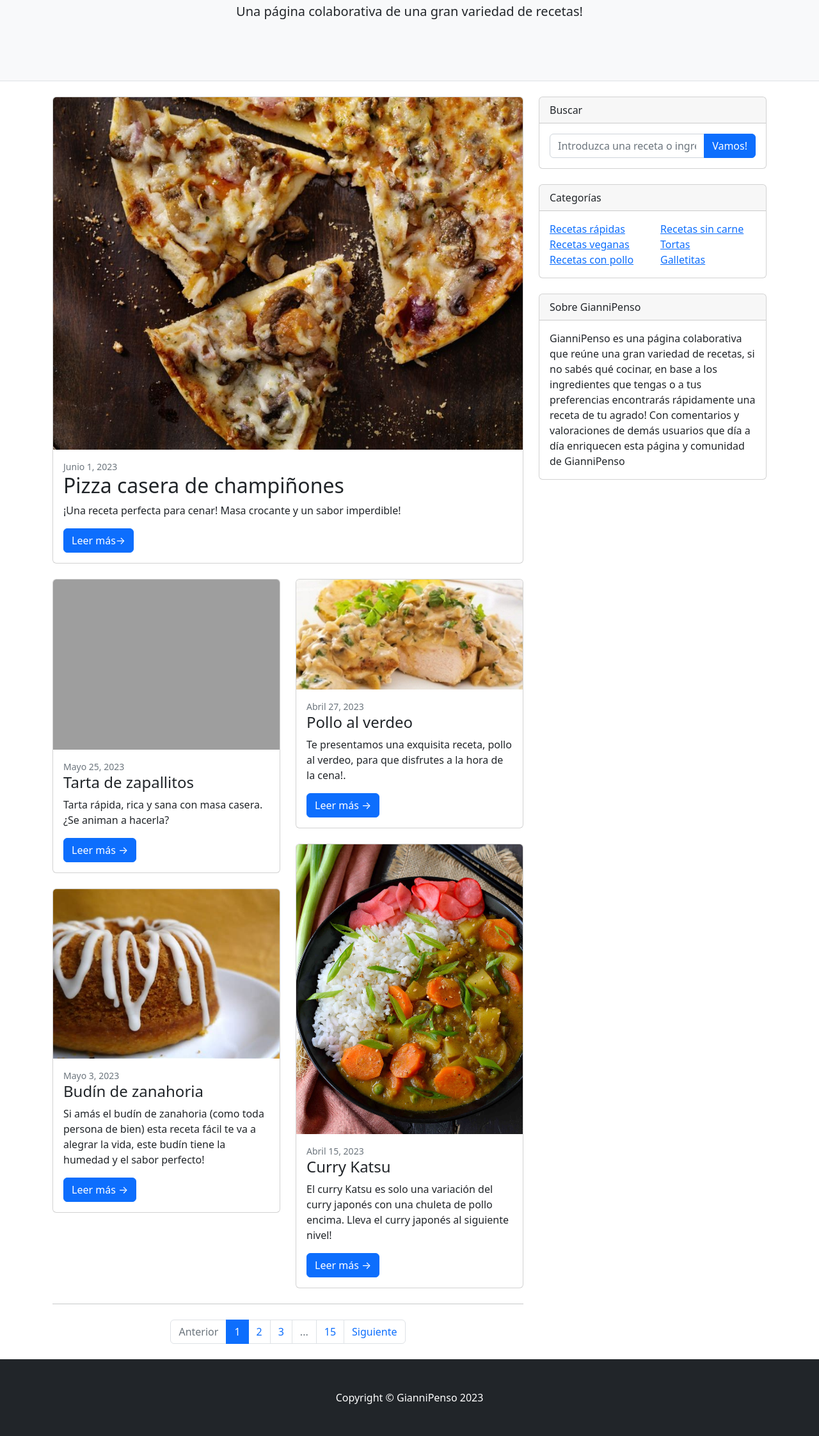
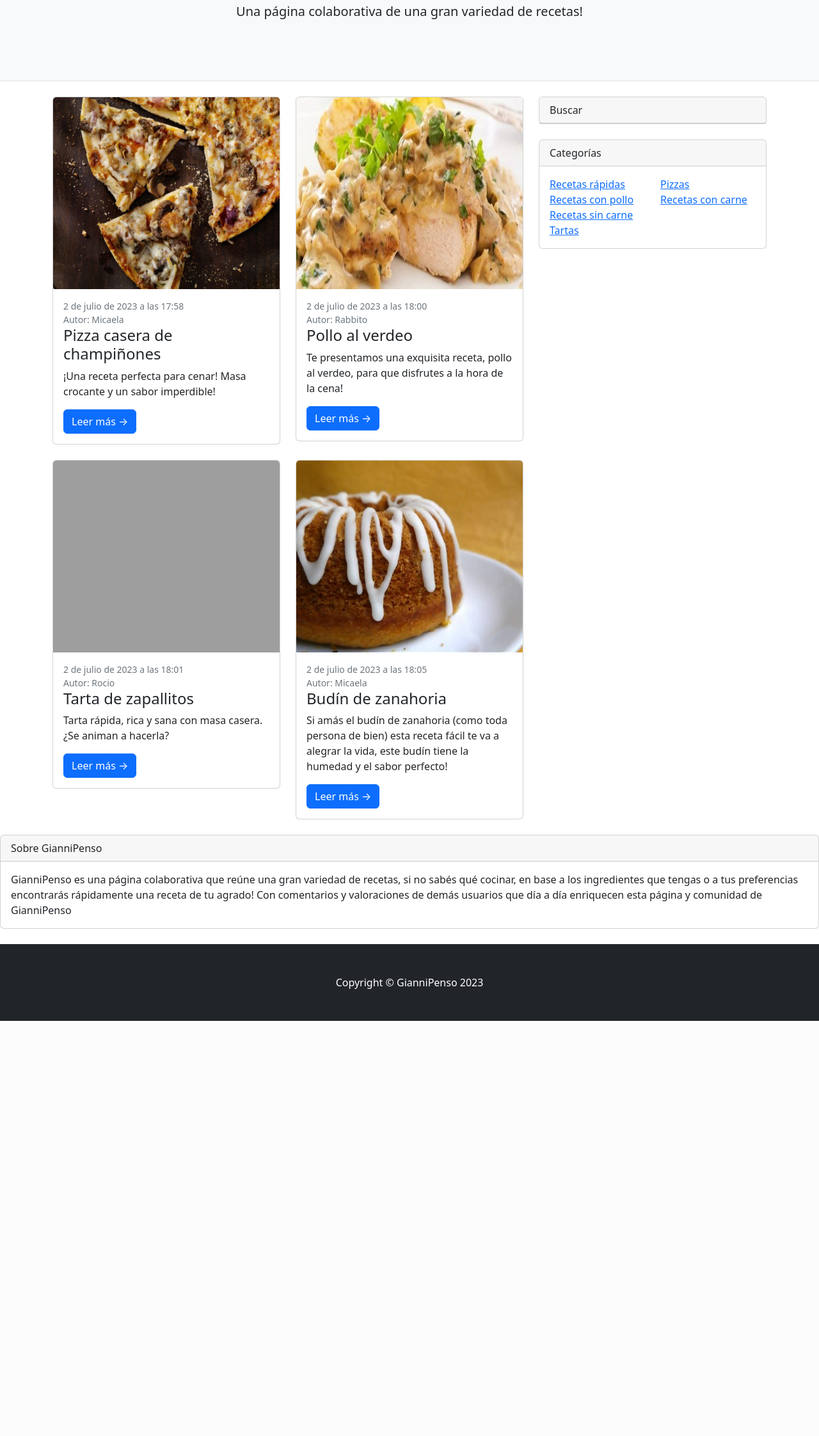
Before and after one commit to Mica-Ortiz/Proyecto-Final-Coder-Ortiz-Micaela, a Django app: page /AppRecetas/ in a window 1280 px wide. Shown: the part 202-2447 px from the top of the page at 64% size. After the commit the page ends 1798 px from the top, so only its background shows below. Run offline with Django 4.2, Linux system fonts and the light colour scheme; data comes from the database, SQL or seed files in the repository; both versions use the stored data as it was after the commit; some libraries are stand-ins or nearby versions; grey boxes are pictures that could not be loaded.

Commit message:
Commit 19, se modifica el inicio, se agregan links

```diff
--- a/AppRecetas/class_views.py
+++ b/AppRecetas/class_views.py
@@ -4,7 +4,6 @@ from django.views.generic.edit import CreateView, UpdateView, DeleteView
 from .models import Recetas, Categoría
 from django.core.paginator import Paginator
 from django.contrib.auth.mixins import LoginRequiredMixin
-from AppRecetas.forms import RecetaForm
 
 ##ver/listar las recetas
 ## ver si lo listo con un for
@@ -36,8 +35,9 @@ class RecetaDetailView (DetailView):
 class RecetaCreateView (LoginRequiredMixin, CreateView):
     model = Recetas
     success_url = "/AppRecetas/recetas-list" #cuando se cree el modelo se dirige acá
+    fields = ["titulo","subtitulo","ingredientes","pasos","tiempo_de_coccion","categoria","imagen"]
     template_name = "AppRecetas/recetas_create.html"  #llama al html para agregar una nueva receta
-    form_class = RecetaForm
+
 
     def form_valid(self, form):
             form.instance.autor = self.request.user
--- a/AppRecetas/models.py
+++ b/AppRecetas/models.py
@@ -18,7 +18,7 @@ class Recetas(models.Model):
     tiempo_de_coccion = models.IntegerField()
     fecha_hora_de_subida = models.DateTimeField(default=datetime.datetime.now)
     categoria = models.ManyToManyField(Categoría, related_name='recetas')
-    imagen = models.ImageField(upload_to ='imagenes', null=True, blank=True, default='imagenes/default.jpg')
+    imagen = models.ImageField(upload_to ='imagenes', null=True, blank=True, default='imagenes/default.png')
     autor = models.ForeignKey(User, on_delete=models.CASCADE)
 
     def __str__(self):
--- a/AppRecetas/templates/AppRecetas/busqueda_categoria.html
+++ b/AppRecetas/templates/AppRecetas/busqueda_categoria.html
@@ -9,7 +9,7 @@
         <p>{{ message }}</p>
         {% endfor %}
         {% endif %}
-
+<h4>Ingrese la categoría que desea filtrar</h4>
 <form action="" method="POST">{% csrf_token%}
     <table>
         {{miFormulario.as_table}}
--- a/AppRecetas/templates/AppRecetas/busqueda_receta.html
+++ b/AppRecetas/templates/AppRecetas/busqueda_receta.html
@@ -10,6 +10,8 @@
         {% endfor %}
         {% endif %}
 
+<h4>Ingrese la receta que desea buscar</h4>
+<br>
 <form action="" method="POST">{% csrf_token%}
     <table>
         {{miFormulario.as_table}}
--- a/AppRecetas/templates/AppRecetas/index.html
+++ b/AppRecetas/templates/AppRecetas/index.html
@@ -3,92 +3,32 @@
 {% load static %}
 
 {% block main %}
-<!-- Page content-->
 <div class="container">
     <div class="row">
-        <!-- Blog entries-->
         <div class="col-lg-8">
-            <!-- Featured blog post-->
-            <div class="card mb-4">
-                <a href="#!"><img class="card-img-top" src="{% static 'AppRecetas/assets/img/01.jpg' %}" alt="..." /></a>
-                <div class="card-body">
-                    <div class="small text-muted">Junio 1, 2023</div>
-                    <h2 class="card-title">Pizza casera de champiñones</h2>
-                    <p class="card-text">¡Una receta perfecta para cenar! Masa crocante y un sabor imperdible!</p>
-                    <a class="btn btn-primary" href="#!">Leer más→</a>
-                </div>
-            </div>
-            <!-- Nested row for non-featured blog posts-->
             <div class="row">
-                <div class="col-lg-6">
-                    <!-- Blog post-->
+                {% for receta in recetas|slice:":4" %}
+                <div class="col-md-6">
                     <div class="card mb-4">
-                        <a href="#!"><img class="card-img-top" src="{% static 'AppRecetas/assets/img/02.jpg' %}" alt="..." /></a>
+                        <a href="#!"><img class="card-img-top" src="{{receta.imagen.url}}" alt="..." style: width="300"; height="300" /></a>
                         <div class="card-body">
-                            <div class="small text-muted">Mayo 25, 2023</div>
-                            <h2 class="card-title h4">Tarta de zapallitos</h2>
-                            <p class="card-text">Tarta rápida, rica y sana con masa casera. ¿Se animan a hacerla?</p>
-                            <a class="btn btn-primary" href="#!">Leer más →</a>
-                        </div>
-                    </div>
-                    <!-- Blog post-->
-                    <div class="card mb-4">
-                        <a href="#!"><img class="card-img-top" src="{% static 'AppRecetas/assets/img/03.jpg' %}" alt="..." /></a>
-                        <div class="card-body">
-                            <div class="small text-muted">Mayo 3, 2023</div>
-                            <h2 class="card-title h4">Budín de zanahoria</h2>
-                            <p class="card-text">Si amás el budín de zanahoria (como toda persona de bien) esta receta fácil te va a alegrar la vida, este budín tiene la humedad y el sabor perfecto!</p>
-                            <a class="btn btn-primary" href="#!">Leer más →</a>
+                            <div class="small text-muted">{{receta.fecha_hora_de_subida}}
+                                <p class="card-text">Autor: {{receta.autor}}</p>
+                            </div>
+                            <h2 class="card-title h4">{{receta.titulo}}</h2>
+                            <p class="card-text">{{receta.subtitulo}}</p>
+                            <a class="btn btn-primary" href="{% url 'Detalle' receta.id %}">Leer más →</a>
                         </div>
                     </div>
                 </div>
-                <div class="col-lg-6">
-                    <!-- Blog post-->
-                    <div class="card mb-4">
-                        <a href="#!"><img class="card-img-top" src="{% static 'AppRecetas/assets/img/04.jpg' %}" alt="..." /></a>
-                        <div class="card-body">
-                            <div class="small text-muted">Abril 27, 2023</div>
-                            <h2 class="card-title h4">Pollo al verdeo</h2>
-                            <p class="card-text">Te presentamos una exquisita receta, pollo al verdeo, para que disfrutes a la hora de la cena!.</p>
-                            <a class="btn btn-primary" href="#!">Leer más →</a>
-                        </div>
-                    </div>
-                    <!-- Blog post-->
-                    <div class="card mb-4">
-                        <a href="#!"><img class="card-img-top" src="{% static 'AppRecetas/assets/img/05.jpg' %}" alt="..." /></a>
-                        <div class="card-body">
-                            <div class="small text-muted">Abril 15, 2023</div>
-                            <h2 class="card-title h4">Curry Katsu</h2>
-                            <p class="card-text">El curry Katsu es solo una variación del curry japonés con una chuleta de pollo encima. Lleva el curry japonés al siguiente nivel!</p>
-                            <a class="btn btn-primary" href="#!">Leer más →</a>
-                        </div>
-                    </div>
-                </div>
+                {% endfor %}
             </div>
-            <!-- Pagination-->
-            <nav aria-label="Pagination">
-                <hr class="my-0" />
-                <ul class="pagination justify-content-center my-4">
-                    <li class="page-item disabled"><a class="page-link" href="#" tabindex="-1" aria-disabled="true">Anterior</a></li>
-                    <li class="page-item active" aria-current="page"><a class="page-link" href="#!">1</a></li>
-                    <li class="page-item"><a class="page-link" href="#!">2</a></li>
-                    <li class="page-item"><a class="page-link" href="#!">3</a></li>
-                    <li class="page-item disabled"><a class="page-link" href="#!">...</a></li>
-                    <li class="page-item"><a class="page-link" href="#!">15</a></li>
-                    <li class="page-item"><a class="page-link" href="#!">Siguiente</a></li>
-                </ul>
-            </nav>
         </div>
-        <!-- Side widgets-->
         <div class="col-lg-4">
-            <!-- Search widget-->
+            <!-- Side widgets-->
             <div class="card mb-4">
-                <div class="card-header">Buscar</div>
-                <div class="card-body">
-                    <div class="input-group">
-                        <input class="form-control" type="text" placeholder="Introduzca una receta o ingredientes..." aria-label="Introduzca una receta o ingredientes..." aria-describedby="button-search" />
-                        <button class="btn btn-primary" id="button-search" type="button">Vamos!</button>
-                    </div>
+                <div class="card-header">
+                    <a class="nav-link" href="{% url 'Formulario-Buscar-Receta' %}">Buscar</a>
                 </div>
             </div>
             <!-- Categories widget-->
@@ -98,20 +38,22 @@
                     <div class="row">
                         <div class="col-sm-6">
                             <ul class="list-unstyled mb-0">
-                                <li><a href="#!">Recetas rápidas</a></li>
-                                <li><a href="#!">Recetas veganas</a></li>
-                                <li><a href="#!">Recetas con pollo</a></li>
+                                {% for categoria in categorias|slice:":4" %}
+                                <li><a href="{% url 'Recetas-Por-Categoria' categoria.id %}">{{ categoria.nombre }}</a></li>
+                                {% endfor %}
                             </ul>
                         </div>
                         <div class="col-sm-6">
                             <ul class="list-unstyled mb-0">
-                                <li><a href="#!">Recetas sin carne</a></li>
-                                <li><a href="#!">Tortas</a></li>
-                                <li><a href="#!">Galletitas</a></li>
+                                {% for categoria in categorias|slice:"4:" %}
+                                <li><a href="{% url 'Recetas-Por-Categoria' categoria.id %}">{{ categoria.nombre }}</a></li>
+                                {% endfor %}
                             </ul>
                         </div>
                     </div>
                 </div>
             </div>
-
+        </div>
+    </div>
+</div>
 {% endblock main %}
--- a/AppRecetas/templates/AppRecetas/recetas_list.html
+++ b/AppRecetas/templates/AppRecetas/recetas_list.html
@@ -37,8 +37,5 @@
             {% endif %}
         </span>
     </div>
-
 </div>
-
-
 {% endblock main %}
--- a/AppRecetas/urls.py
+++ b/AppRecetas/urls.py
@@ -8,6 +8,8 @@ urlpatterns = [
     path('busqueda-receta/',views.BusquedaReceta, name="Formulario-Buscar-Receta"),
     path('busqueda_categoria/',views.BusquedaCategoria, name="Formulario-Buscar-Categoria"),
     path('acerca-de-mi/',views.AcercaDeMi, name="AcercaDeMi"),
+    path('categoria/<int:categoria_id>/', views.RecetasPorCategoria, name='Recetas-Por-Categoria'),
+
 ]
 
 urlpatterns += [
--- a/AppRecetas/views.py
+++ b/AppRecetas/views.py
@@ -1,4 +1,4 @@
-from django.shortcuts import render, redirect
+from django.shortcuts import render, redirect, get_object_or_404
 from AppRecetas.forms import busca_receta_form, busca_categoria_form
 from .models import Recetas, Categoría
 from django.contrib import messages
@@ -6,7 +6,10 @@ from django.contrib import messages
 
 
 def Inicio(request):
-    return render(request, "AppRecetas/index.html")
+    categorias = Categoría.objects.all()
+    recetas = Recetas.objects.all()
+    return render(request, "AppRecetas/index.html", {'categorias': categorias, "recetas": recetas})
+
 
 def AcercaDeMi(request):
      return render(request, "AppRecetas/acerca_de_mi.html")
@@ -41,3 +44,8 @@ def BusquedaCategoria(request):
      else:
           busca_categoria = busca_categoria_form()
           return render(request, "AppRecetas/busqueda_categoria.html", {"miFormulario": busca_categoria})
+
+def RecetasPorCategoria(request, categoria_id):
+    categoria = get_object_or_404(Categoría, id=categoria_id)
+    recetas = Recetas.objects.filter(categoria=categoria)
+    return render(request, "AppRecetas/listado_categoria.html", {"categoria": categoria, "recetas":recetas})
```
Also changed, not shown: AppRecetas/forms.py (+0 -10 lines), db.sqlite3, media/avatares/Sasuke_sJHZgUa.png (added), media/imagenes/default.JPG (added), media/imagenes/default.png (deleted).
